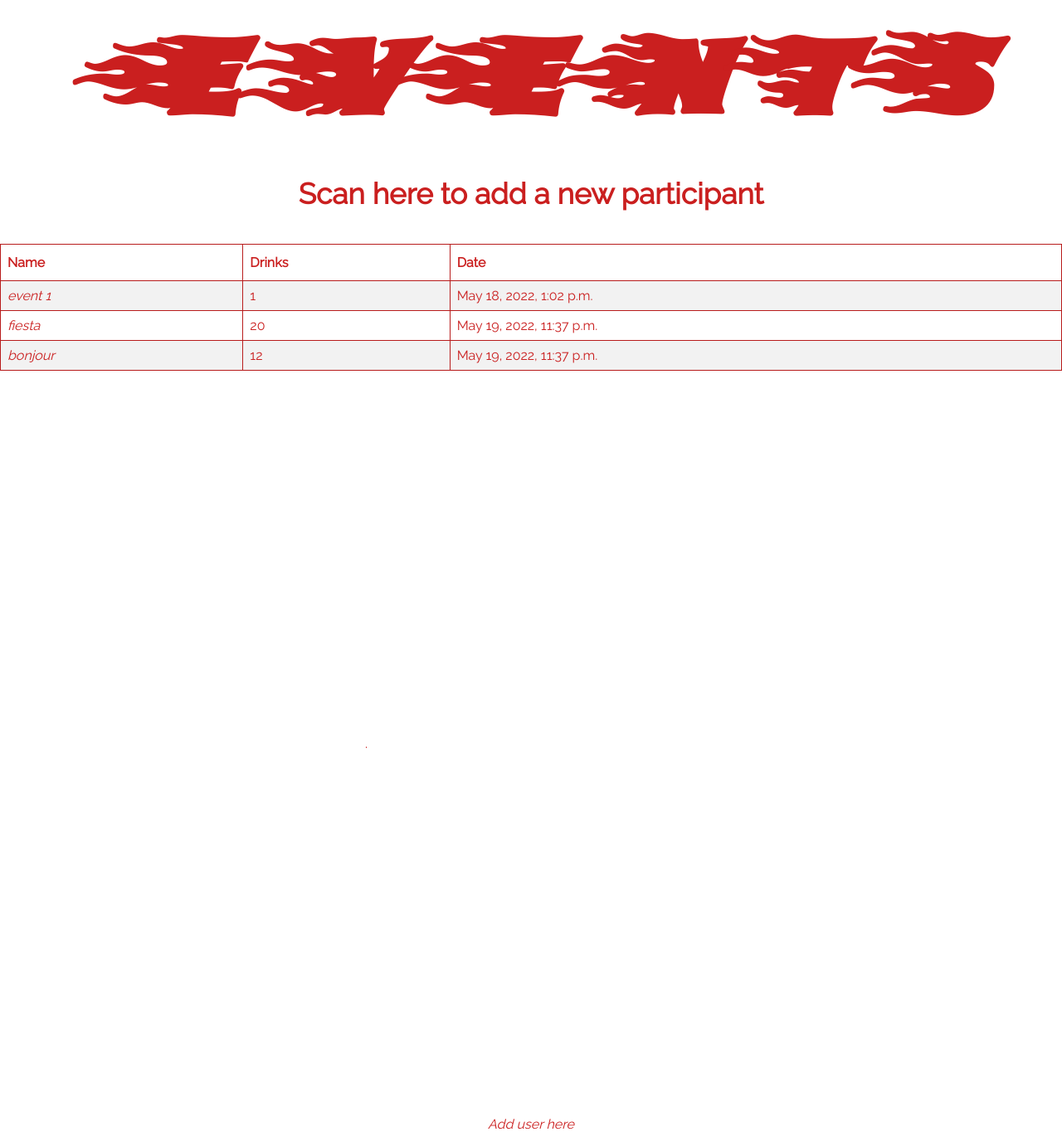
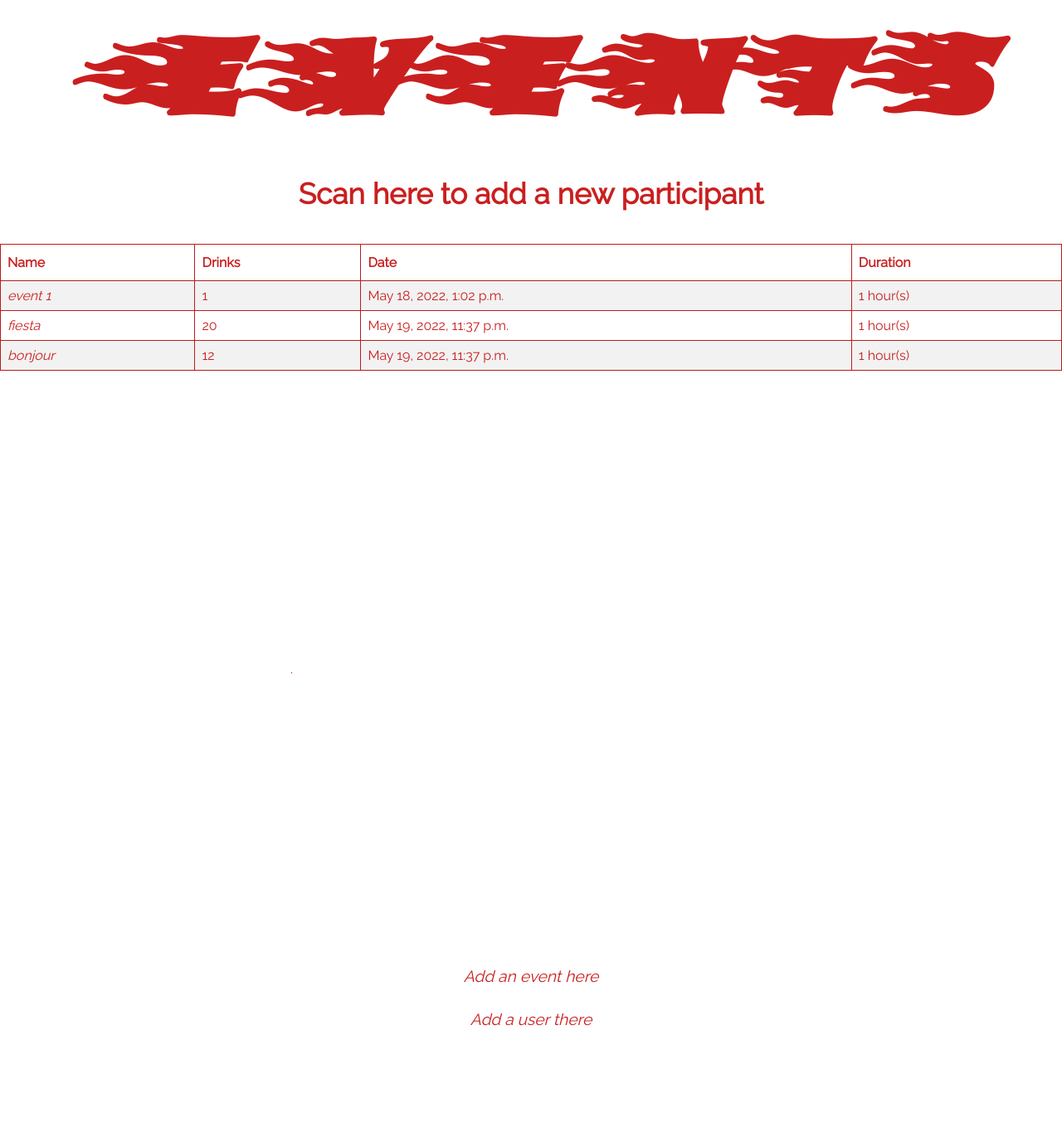
Before and after one commit to louiserondia/SIDE_PROJECTS_19, a Django app: page /events/ in a window 1280 px wide. Shown: the whole page at 83% size. After the commit the page ends 1237 px from the top, so only its background shows below. Run offline with Django 4.2, Linux system fonts and the light colour scheme; data comes from the database, SQL or seed files in the repository; both versions use the stored data as it was after the commit; some web fonts are replaced.

Commit message:
personnalized links for events

```diff
--- a/DJANGO_TEST/project/pages/models.py
+++ b/DJANGO_TEST/project/pages/models.py
@@ -7,6 +7,7 @@ class Event(models.Model):
 	date = models.DateTimeField(default=timezone.now)
 	drinks = models.CharField(max_length = 2)
 	name = models.CharField(max_length = 100)
+	duration = models.IntegerField()
 
 class Participant(models.Model):
 	participant = models.CharField(max_length = 100)
--- a/DJANGO_TEST/project/pages/views.py
+++ b/DJANGO_TEST/project/pages/views.py
@@ -25,6 +25,14 @@ def events_page(request, *args, **kwargs):
 	}
 	return render(request, "events.html", context)
 
+def	one_event(request, event_id, *args, **kwargs):
+	one_event = Event.objects.get(id=event_id)
+	context = {
+		'scans': Scan.objects.all(),
+		'one_events' : one_event,
+	}
+	return render(request, "one_event.html", context)
+
 def drinks_page(request, *args, **kwargs):
 	context = {
 		'scans': Scan.objects.all()
--- a/DJANGO_TEST/project/project/settings.py
+++ b/DJANGO_TEST/project/project/settings.py
@@ -31,6 +31,8 @@ ALLOWED_HOSTS = ['shi-r12-p3.s19.be',
                 '10.1.12.1',
                 '127.0.0.1',
                 '0.0.0.0',
+                '192.168.43.238',
+                '10.10.15.145',
                 ]
 
 
--- a/DJANGO_TEST/project/project/urls.py
+++ b/DJANGO_TEST/project/project/urls.py
@@ -16,7 +16,7 @@ Including another URLconf
 from django.contrib import admin
 from django.urls import path
 
-from pages.views import home_page, scan_page, events_page, drinks_page, add_user_page
+from pages.views import home_page, scan_page, events_page, drinks_page, add_user_page, one_event
 
 urlpatterns = [
     path('admin/', admin.site.urls),
@@ -26,4 +26,6 @@ urlpatterns = [
     path('events/', events_page),
     path('drinks/', drinks_page),
     path('add_user/', add_user_page),
+    path('events/<int:event_id>/', one_event, name = 'one_event'),
+
 ]
--- a/DJANGO_TEST/project/static/css/style.css
+++ b/DJANGO_TEST/project/static/css/style.css
@@ -130,7 +130,7 @@ a:active { text-decoration: none; color: black; }
 }
 
 .white_cube {
-	margin: 440px;
+	margin: 350px;
 }
 
 .link_event {
@@ -139,6 +139,8 @@ a:active { text-decoration: none; color: black; }
 }
 
 #event_page p {
+	margin-top: 30px;
+	font-size: larger;
 	position: sticky;
 	display: flex;
 	justify-content: center;
--- a/DJANGO_TEST/project/template/events.html
+++ b/DJANGO_TEST/project/template/events.html
@@ -9,16 +9,19 @@
 			<th>Name</th>
 			<th>Drinks</th>
 			<th>Date</th>
+			<th>Duration</th>
 		</tr>
 		{% for event in events %}
 		<tr>
-			<td><a class="link_event" href="../drinks/">{{ event.name }}</a></td>
+			<td><a class="link_event" href="{%url 'one_event' event.id %}">{{ event.name }}</a></td>
 			<td>{{ event.drinks }}</td>
 			<td>{{ event.date }}</td>
+			<td>{{ event.duration }} hour(s)</td>
 		</tr>
 		{% endfor %}
 	</table>
 	<div class="white_cube"> .</div>
-	<p><a class="link_event" href="../add_user/">Add user here</a></p>
+	<p><a class="link_event" href="../admin/pages/event/add/">Add an event here</a></p>
+	<p><a class="link_event" href="../add_user/">Add a user there</a></p>
 </div>
 {% endblock %}
```
Also changed, not shown: DJANGO_TEST/project/template/one_event.html (added, +24 -0 lines), DJANGO_TEST/project/db.sqlite3, DJANGO_TEST/project/pages/migrations/0005_event_duration.py (added).
